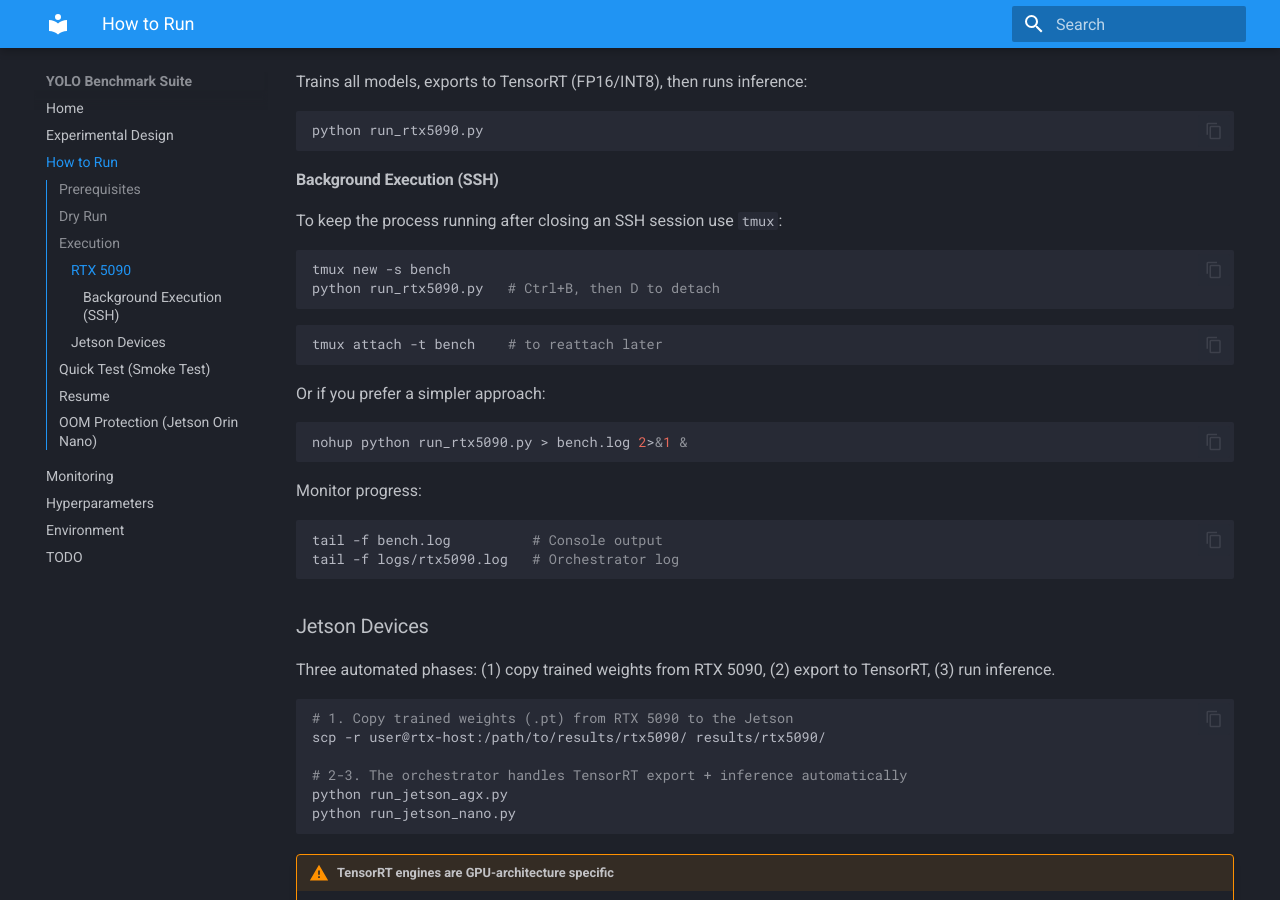
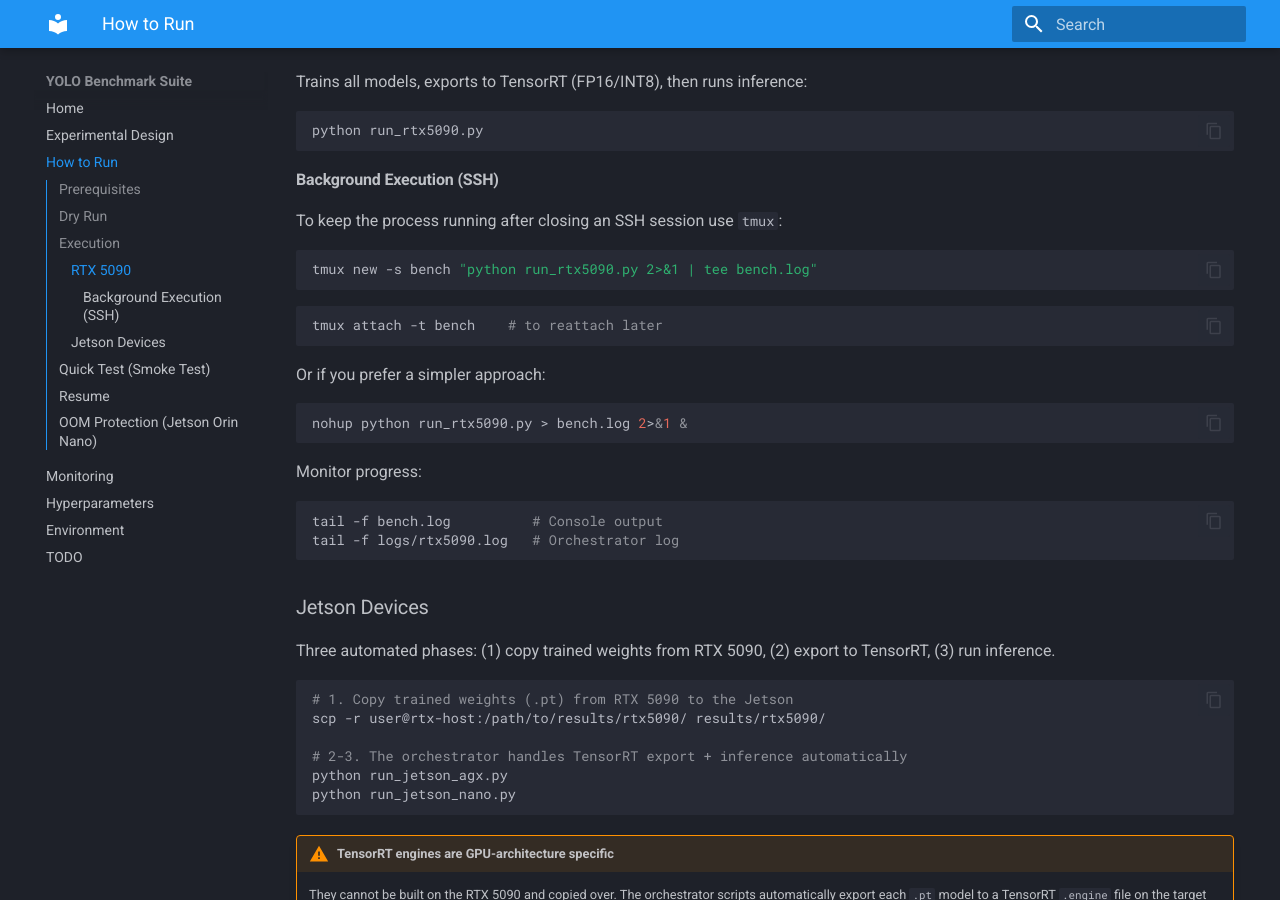
Before and after one commit to jmolleda/yolo-v12v26-seg-edge, an MkDocs documentation site: the page built from docs/execution.md, in a window 1280 px wide and 900 px high, scrolled down 591 px. Built offline with MkDocs 1.6.1 and Material for MkDocs 9.7.7, drawn with Linux system fonts in a browser that asks for light colours.

Commit message:
Fix yolo12 medium NaN training by extending lr override
Lower lr0 to 0.0005 for yolo12 medium (attention layers are numerically
sensitive at this capacity). Also update tmux command in docs and add lr
values to Excel plan.

````diff
--- a/docs/execution.md
+++ b/docs/execution.md
@@ -33,8 +33,7 @@
 To keep the process running after closing an SSH session use `tmux`:
 
 ```bash
-tmux new -s bench
-python run_rtx5090.py   # Ctrl+B, then D to detach
+tmux new -s bench "python run_rtx5090.py 2>&1 | tee bench.log"
 ```
 
 ```bash
````
Also changed, not shown: 2 other files.
